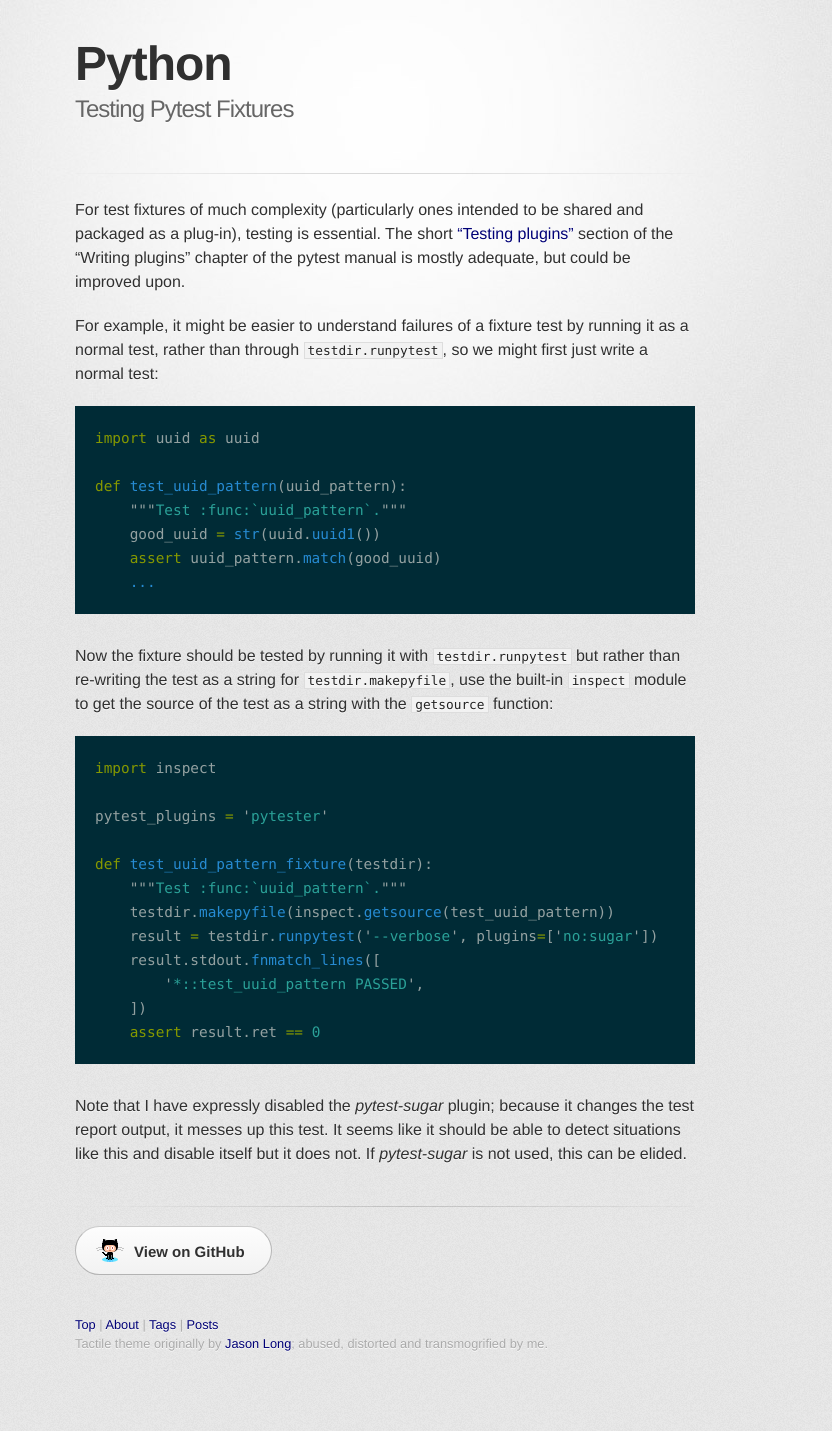
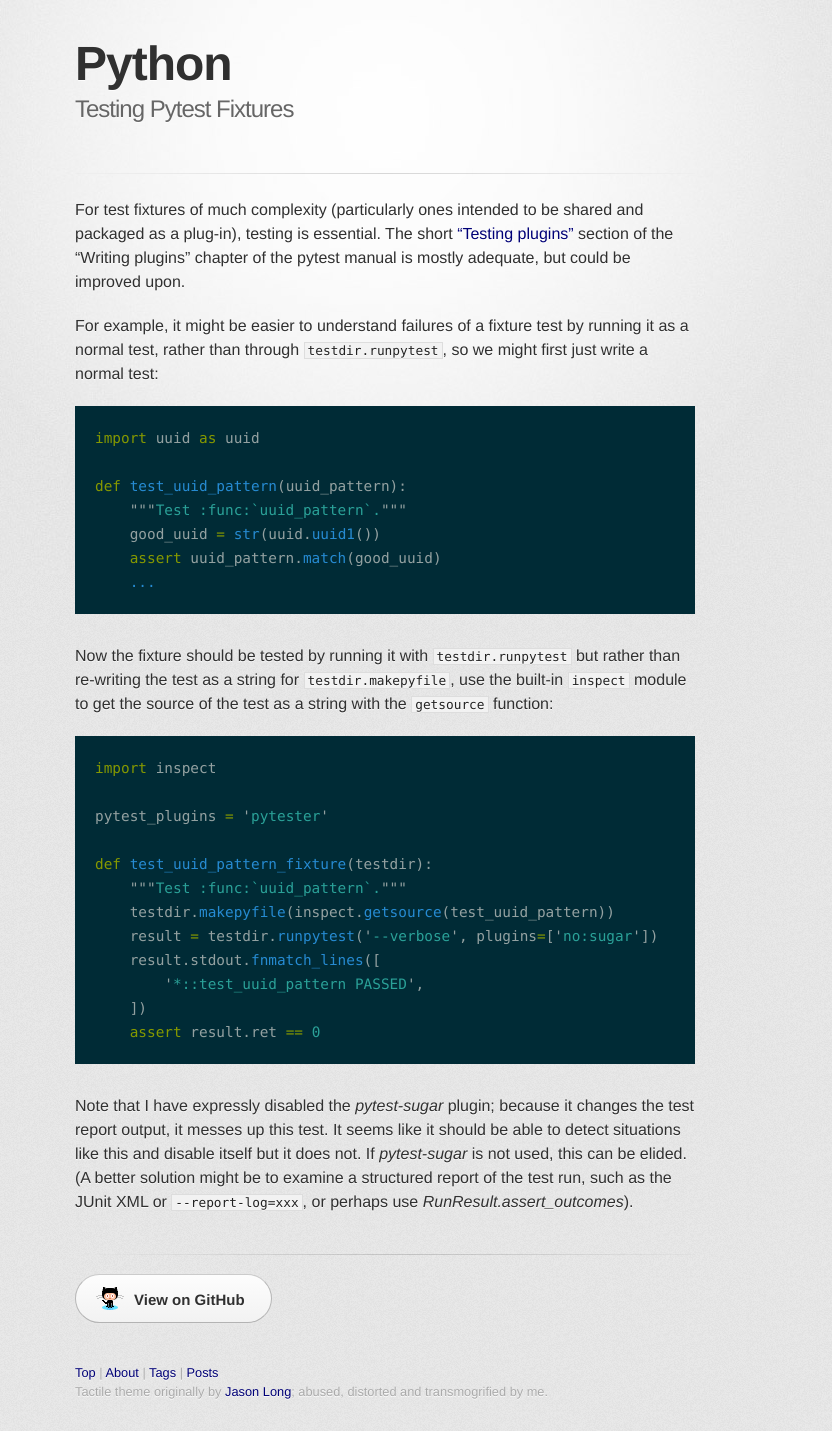
Before and after one commit to wcooley/wcooley.github.io, a Jekyll site: the page built from _posts/2016-06-27-pytest-testing-fixtures.md, in a window 1280 px wide. Shown: the whole page, without its empty margins (255-1087 px from the left). Built offline with Jekyll 4.4.1, drawn with Linux system fonts in a browser that asks for light colours; some web fonts are replaced; before the commit the page ends 1383 px from its top, so only the background shows below that.

Commit message:
Add comment about better ways to confirm sub-tests.

```diff
--- a/_posts/2016-06-27-pytest-testing-fixtures.md
+++ b/_posts/2016-06-27-pytest-testing-fixtures.md
@@ -48,4 +48,6 @@ def test_uuid_pattern_fixture(testdir):
 Note that I have expressly disabled the _pytest-sugar_ plugin; because it
 changes the test report output, it messes up this test. It seems like it
 should be able to detect situations like this and disable itself but it does
-not. If _pytest-sugar_ is not used, this can be elided.
+not. If _pytest-sugar_ is not used, this can be elided. (A better solution
+might be to examine a structured report of the test run, such as the JUnit XML
+or `--report-log=xxx`, or perhaps use _RunResult.assert\_outcomes_).
```
